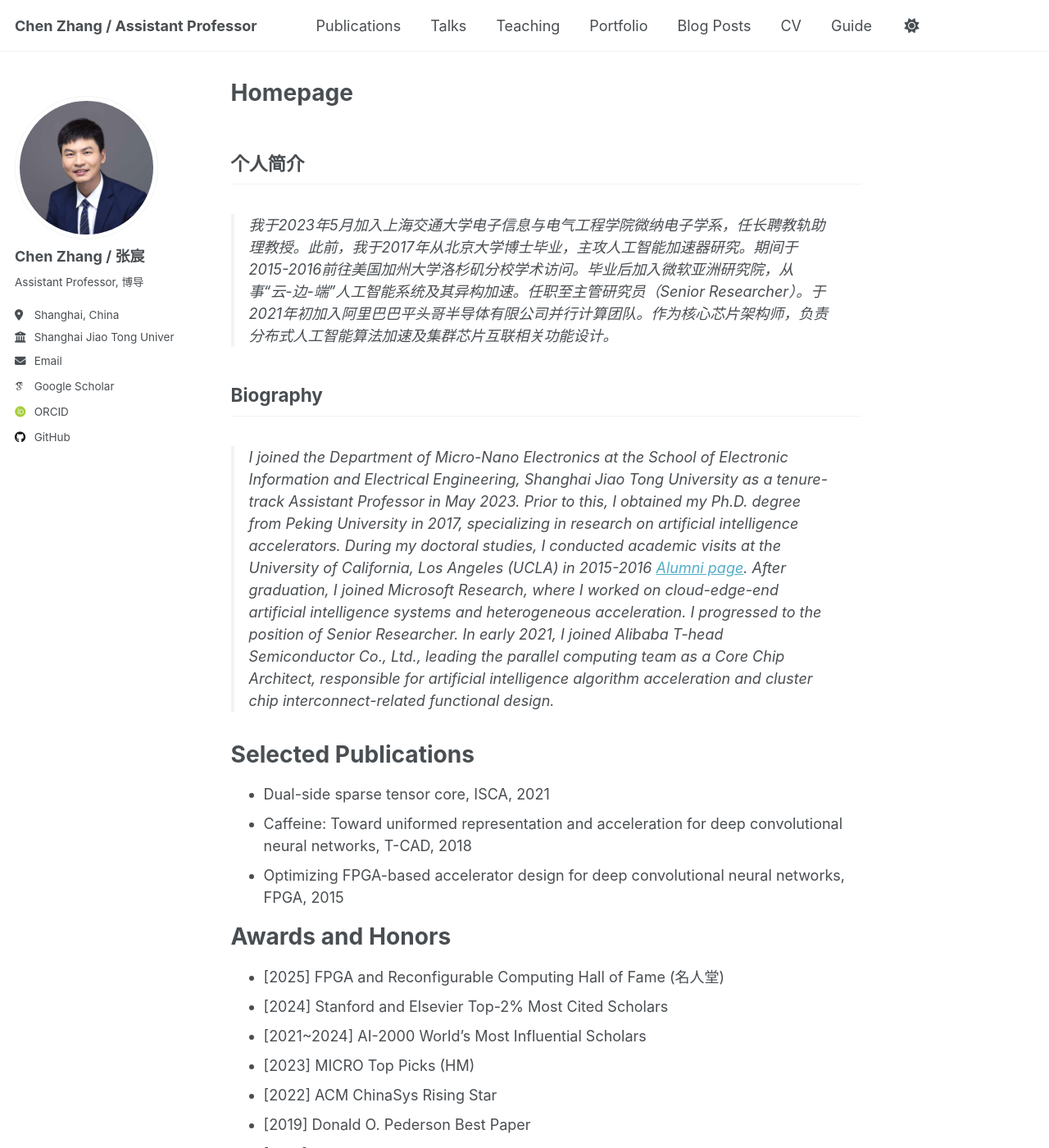
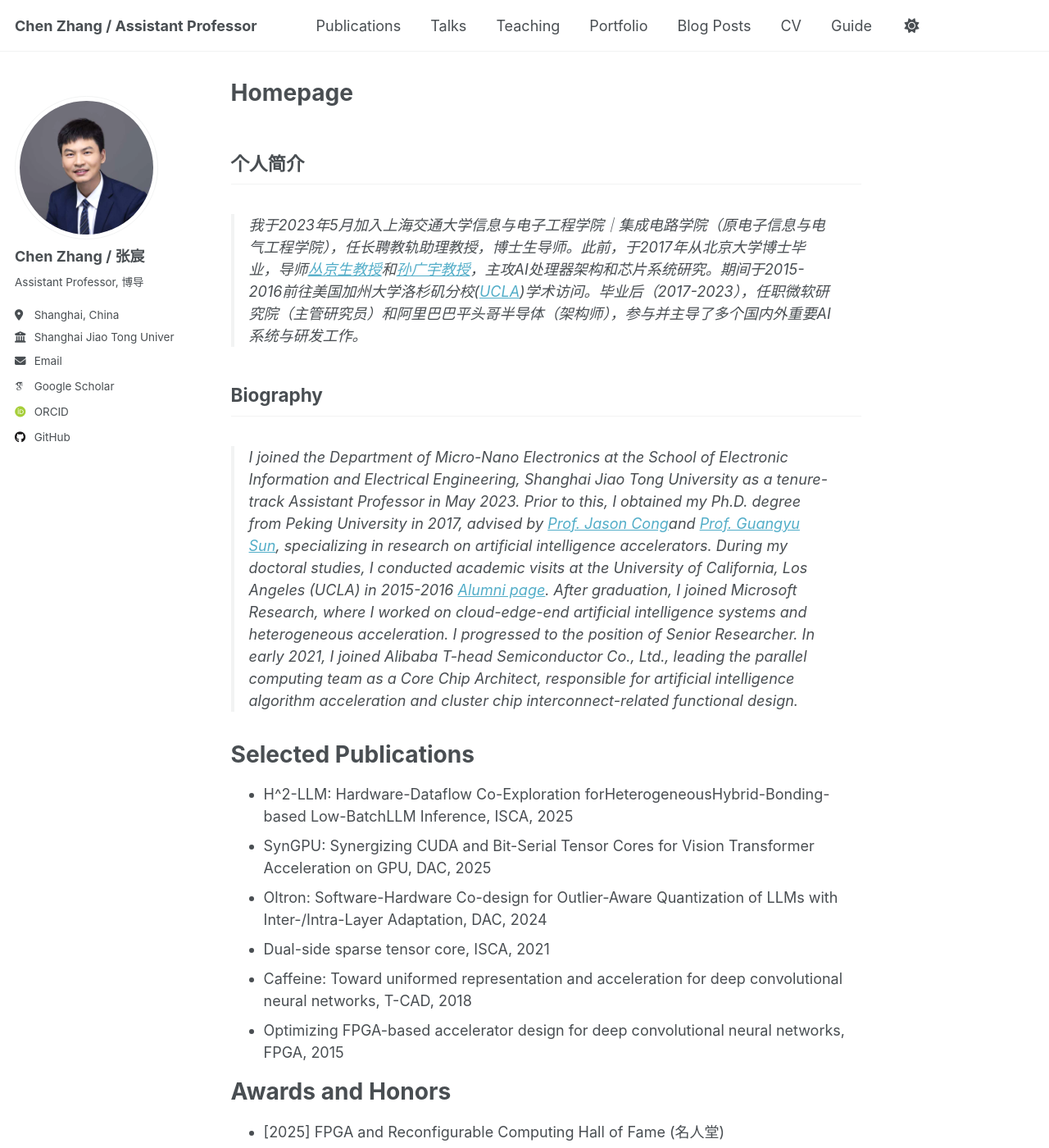
Before and after one commit to chenzhangsjtu/chenzhangsjtu.github.io, a Jekyll site: the page built from _pages/about.md, in a window 1280 px wide and 1400 px high. Shown: the whole window at 82% size. Built offline with Jekyll 4.4.1, drawn with Linux system fonts in a browser that asks for light colours; some web fonts are replaced; some of the changed text lies outside the part shown.

Commit message:
update about

```diff
--- a/_pages/about.md
+++ b/_pages/about.md
@@ -9,14 +9,18 @@ redirect_from:
 
 ## 个人简介
 
-> 我于2023年5月加入上海交通大学电子信息与电气工程学院微纳电子学系，任长聘教轨助理教授。此前，我于2017年从北京大学博士毕业，主攻人工智能加速器研究。期间于2015-2016前往美国加州大学洛杉矶分校学术访问。毕业后加入微软亚洲研究院，从事“云-边-端”人工智能系统及其异构加速。任职至主管研究员（Senior Researcher）。于2021年初加入阿里巴巴平头哥半导体有限公司并行计算团队。作为核心芯片架构师，负责分布式人工智能算法加速及集群芯片互联相关功能设计。
+> 我于2023年5月加入上海交通大学信息与电子工程学院｜集成电路学院（原电子信息与电气工程学院），任长聘教轨助理教授，博士生导师。此前，于2017年从北京大学博士毕业，导师[丛京生教授](https://vast.cs.ucla.edu/people/faculty/jason-cong)和[孙广宇教授](https://ic.pku.edu.cn/szdw/zzjs/sjzdhyjsxtx1/sgy/index.htm)，主攻AI处理器架构和芯片系统研究。期间于2015-2016前往美国加州大学洛杉矶分校([UCLA]((https://vast.cs.ucla.edu/people/alumni/chen-zhang)))学术访问。毕业后（2017-2023），任职微软研究院（主管研究员）和阿里巴巴平头哥半导体（架构师），参与并主导了多个国内外重要AI系统与研发工作。
+
 
 ## Biography
 
-> I joined the Department of Micro-Nano Electronics at the School of Electronic Information and Electrical Engineering, Shanghai Jiao Tong University as a tenure-track Assistant Professor in May 2023. Prior to this, I obtained my Ph.D. degree from Peking University in 2017, specializing in research on artificial intelligence accelerators. During my doctoral studies, I conducted academic visits at the University of California, Los Angeles (UCLA) in 2015-2016 [Alumni page](https://vast.cs.ucla.edu/people/alumni/chen-zhang). After graduation, I joined Microsoft Research, where I worked on cloud-edge-end artificial intelligence systems and heterogeneous acceleration. I progressed to the position of Senior Researcher. In early 2021, I joined Alibaba T-head Semiconductor Co., Ltd., leading the parallel computing team as a Core Chip Architect, responsible for artificial intelligence algorithm acceleration and cluster chip interconnect-related functional design.
+> I joined the Department of Micro-Nano Electronics at the School of Electronic Information and Electrical Engineering, Shanghai Jiao Tong University as a tenure-track Assistant Professor in May 2023. Prior to this, I obtained my Ph.D. degree from Peking University in 2017, advised by [Prof. Jason Cong](https://vast.cs.ucla.edu/people/faculty/jason-cong)and [Prof. Guangyu Sun](https://ic.pku.edu.cn/szdw/zzjs/sjzdhyjsxtx1/sgy/index.htm), specializing in research on artificial intelligence accelerators. During my doctoral studies, I conducted academic visits at the University of California, Los Angeles (UCLA) in 2015-2016 [Alumni page](https://vast.cs.ucla.edu/people/alumni/chen-zhang). After graduation, I joined Microsoft Research, where I worked on cloud-edge-end artificial intelligence systems and heterogeneous acceleration. I progressed to the position of Senior Researcher. In early 2021, I joined Alibaba T-head Semiconductor Co., Ltd., leading the parallel computing team as a Core Chip Architect, responsible for artificial intelligence algorithm acceleration and cluster chip interconnect-related functional design.
 
 Selected Publications
 ======
+- H^2-LLM: Hardware-Dataflow Co-Exploration forHeterogeneousHybrid-Bonding-based Low-BatchLLM Inference, ISCA, 2025
+- SynGPU: Synergizing CUDA and Bit-Serial Tensor Cores for Vision Transformer Acceleration on GPU, DAC, 2025
+- Oltron: Software-Hardware Co-design for Outlier-Aware Quantization of LLMs with Inter-/Intra-Layer Adaptation, DAC, 2024
 - Dual-side sparse tensor core, ISCA, 2021
 - Caffeine: Toward uniformed representation and acceleration for deep convolutional neural networks, T-CAD, 2018
 - Optimizing FPGA-based accelerator design for deep convolutional neural networks, FPGA, 2015
@@ -25,9 +29,10 @@ Selected Publications
 Awards and Honors
 ======
 - [2025] FPGA and Reconfigurable Computing Hall of Fame (名人堂)
-- [2024] Stanford and Elsevier Top-2% Most Cited Scholars
-- [2021~2024] AI-2000 World's Most Influential Scholars
-- [2023] MICRO Top Picks (HM)
+- [2024] Stanford and Elsevier Top-2% Most Cited Scholars (Computer Architecture and Hardware)
+- [2021~2024] AI-2000 World's Most Influential Scholars (AI Chip)
+- [2023] MICRO Top Picks (Honorable Mention)
 - [2022] ACM ChinaSys Rising Star
 - [2019] Donald O. Pederson Best Paper
+- [2019] Microsoft Research Special Stock Award
 - [2015] FPGA Best Paper Nomination
```
Also changed, not shown: 1 other file.
